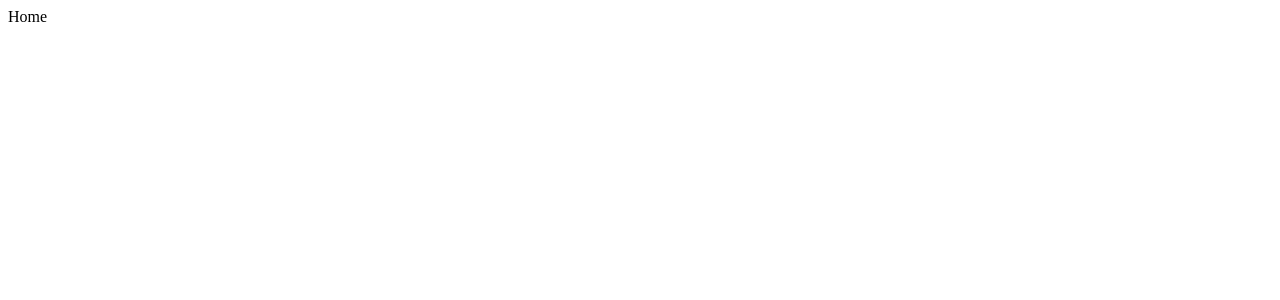
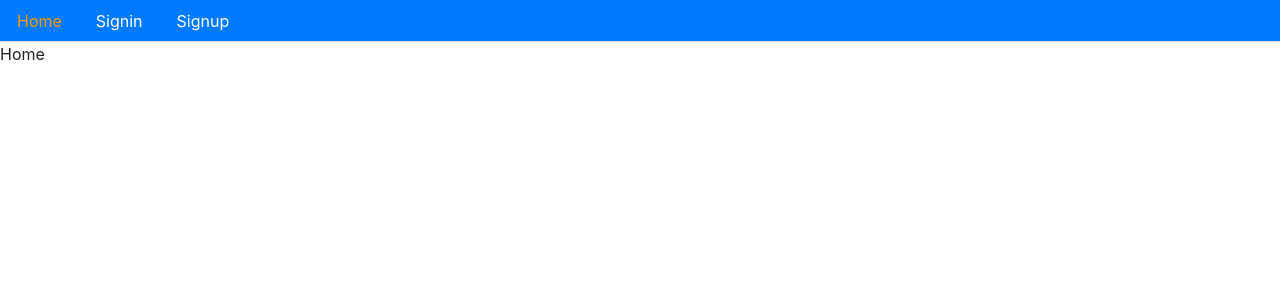
Before and after one commit to sungedo/4scent-front, a React (Create React App) app: page / in a window 1280 px wide. Shown: the top 300 px of the page. Built offline with nearby package versions, Linux system fonts and the light colour scheme.

Commit message:
menu and active links

```diff
--- a/package.json
+++ b/package.json
@@ -6,6 +6,7 @@
     "@testing-library/jest-dom": "^5.11.6",
     "@testing-library/react": "^11.2.2",
     "@testing-library/user-event": "^12.5.0",
+    "bootstrap": "^4.5.3",
     "react": "^17.0.1",
     "react-dom": "^17.0.1",
     "react-router-dom": "^5.2.0",
--- a/public/index.html
+++ b/public/index.html
@@ -7,37 +7,15 @@
     <meta name="theme-color" content="#000000" />
     <meta
       name="description"
-      content="Web site created using create-react-app"
-    />
+      content="Web site created using create-react-app"/>
     <link rel="apple-touch-icon" href="%PUBLIC_URL%/logo192.png" />
-    <!--
-      manifest.json provides metadata used when your web app is installed on a
-      user's mobile device or desktop. See https://developers.google.com/web/fundamentals/web-app-manifest/
-    -->
+
     <link rel="manifest" href="%PUBLIC_URL%/manifest.json" />
-    <!--
-      Notice the use of %PUBLIC_URL% in the tags above.
-      It will be replaced with the URL of the `public` folder during the build.
-      Only files inside the `public` folder can be referenced from the HTML.
-
-      Unlike "/favicon.ico" or "favicon.ico", "%PUBLIC_URL%/favicon.ico" will
-      work correctly both with client-side routing and a non-root public URL.
-      Learn how to configure a non-root public URL by running `npm run build`.
-    -->
+    <link rel="stylesheet" href="https://cdn.jsdelivr.net/npm/bootstrap@4.5.3/dist/css/bootstrap.min.css" integrity="sha384-TX8t27EcRE3e/ihU7zmQxVncDAy5uIKz4rEkgIXeMed4M0jlfIDPvg6uqKI2xXr2" crossorigin="anonymous" />
     <title>React App</title>
   </head>
   <body>
     <noscript>You need to enable JavaScript to run this app.</noscript>
     <div id="root"></div>
-    <!--
-      This HTML file is a template.
-      If you open it directly in the browser, you will see an empty page.
-
-      You can add webfonts, meta tags, or analytics to this file.
-      The build step will place the bundled scripts into the <body> tag.
-
-      To begin the development, run `npm start` or `yarn start`.
-      To create a production bundle, use `npm run build` or `yarn build`.
-    -->
   </body>
 </html>
--- a/src/Routes.js
+++ b/src/Routes.js
@@ -3,10 +3,12 @@
 import Signup from './user/Signup'
 import Signin from './user/Signin'
 import Home from './core/Home'
+import Menu from './core/Menu'
 
 const Routes = () => {
     return (
         <BrowserRouter>
+            <Menu />
             <Switch>
                 <Route path="/" exact component={Home}/>
                 <Route path="/signin" exact component={Signin}/>
--- /dev/null
+++ b/src/core/Menu.js
@@ -0,0 +1,32 @@
+import React from 'react';
+import {Link, withRouter} from 'react-router-dom';
+
+const isActive = (history, path) => {
+    if(history.location.pathname === path) {
+        return {color : '#ff9900'}
+    } else {
+        return {color: '#ffffff'}
+    }
+
+}
+
+const Menu = ({history}) => (
+    <div>
+        <ul className="nav nav-tabs bg-primary">
+            <li className="nav-item">
+                <Link className="nav-link" style={isActive(history, '/')} to="/">Home</Link>
+            </li>
+
+            <li className="nav-item">
+                <Link className="nav-link" style={isActive(history, '/signin')} to="/signin">Signin</Link>
+            </li>
+
+            <li className="nav-item">
+                <Link className="nav-link" style={isActive(history, '/signup')} to="/signup">Signup</Link>
+            </li>
+        </ul>
+
+    </div>
+)
+
+export default withRouter(Menu)
```
Also changed, not shown: 2 other files (tests, documents, lock files or other folders).
